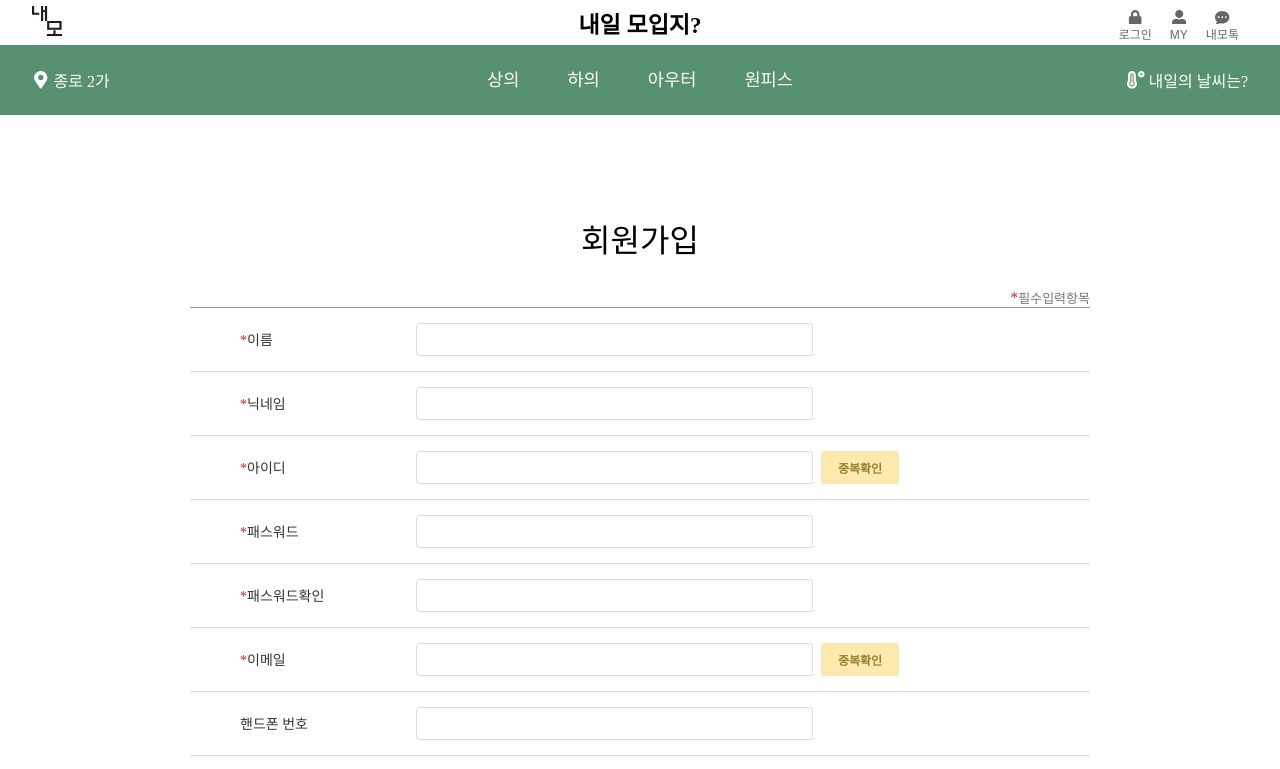
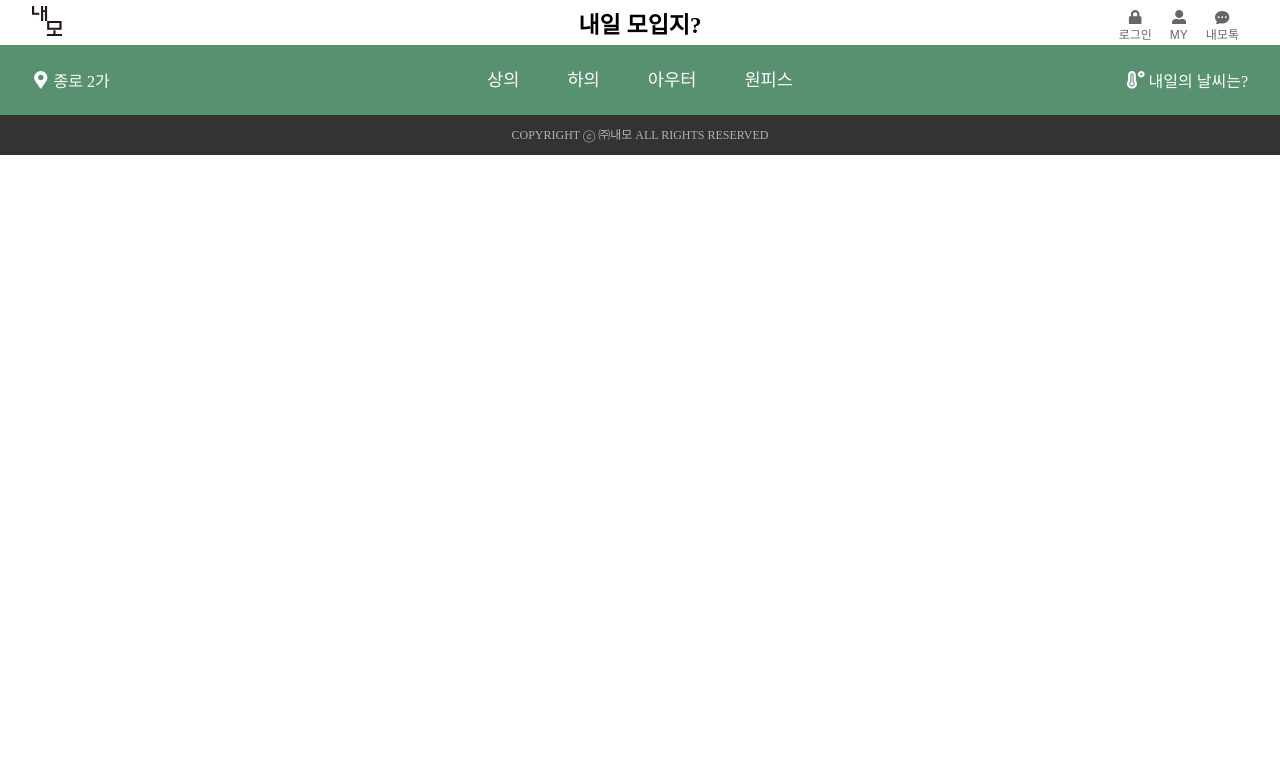
Before and after one commit to yengs/NEMO-react, a React (Create React App) app in the folder nemo-project/: page / in a window 1280 px wide. Shown: the top 769 px of the page. Built offline with nearby package versions, Linux system fonts and the light colour scheme; a web font is replaced by a local one.

Commit message:
googlemap delete

```diff
--- a/nemo-project/package.json
+++ b/nemo-project/package.json
@@ -8,7 +8,6 @@
     "@testing-library/react": "^13.4.0",
     "@testing-library/user-event": "^13.5.0",
     "axios": "^1.1.3",
-    "google-map-react": "^2.2.0",
     "react": "^18.2.0",
     "react-dom": "^18.2.0",
     "react-icons": "^4.6.0",
--- a/nemo-project/src/App.js
+++ b/nemo-project/src/App.js
@@ -10,7 +10,6 @@ function App() {
 
     <div className="App">
         <Header />
-          <Join />
         <Footer />
       </div>
 
```
Also changed, not shown: 1 other file (tests, documents, lock files or other folders).
